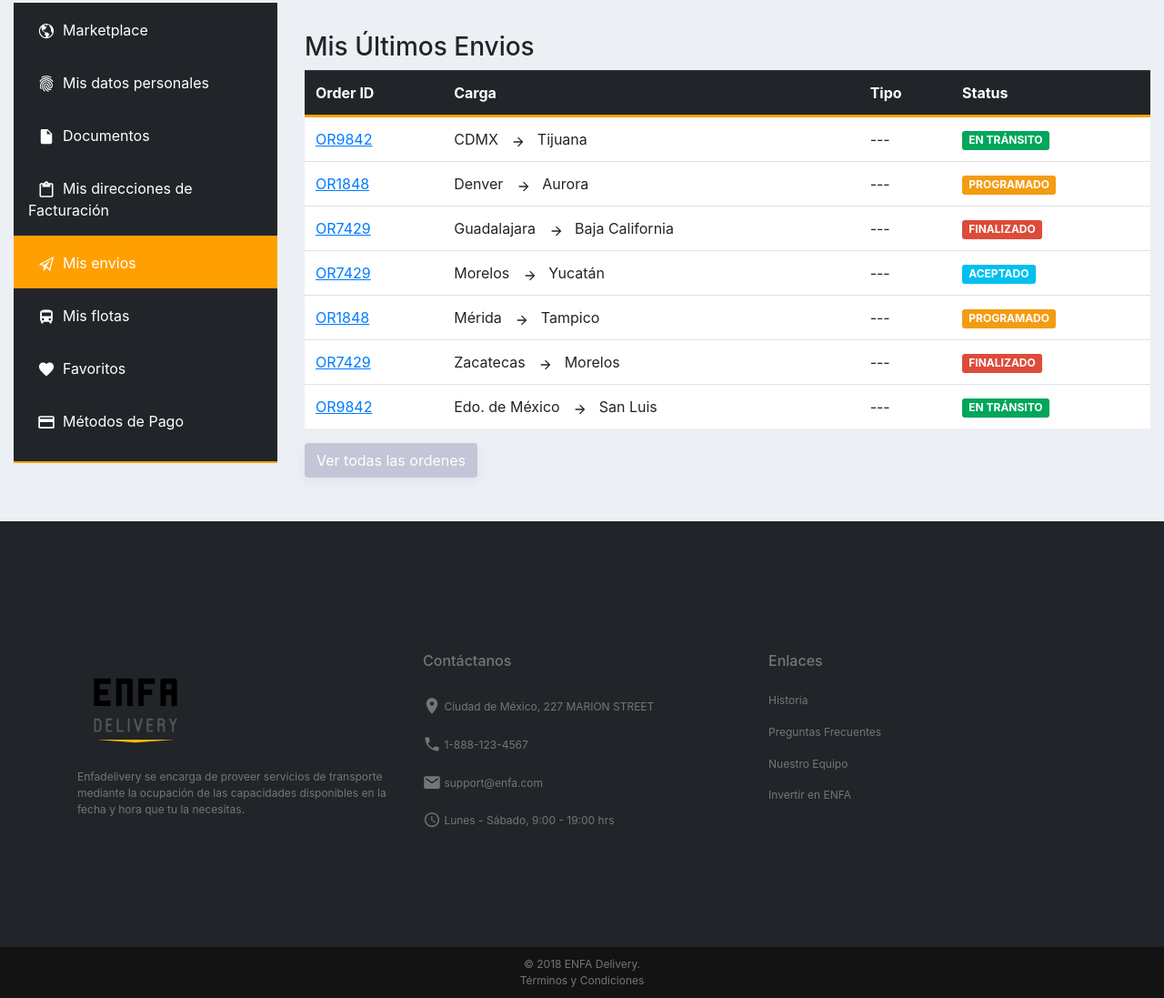
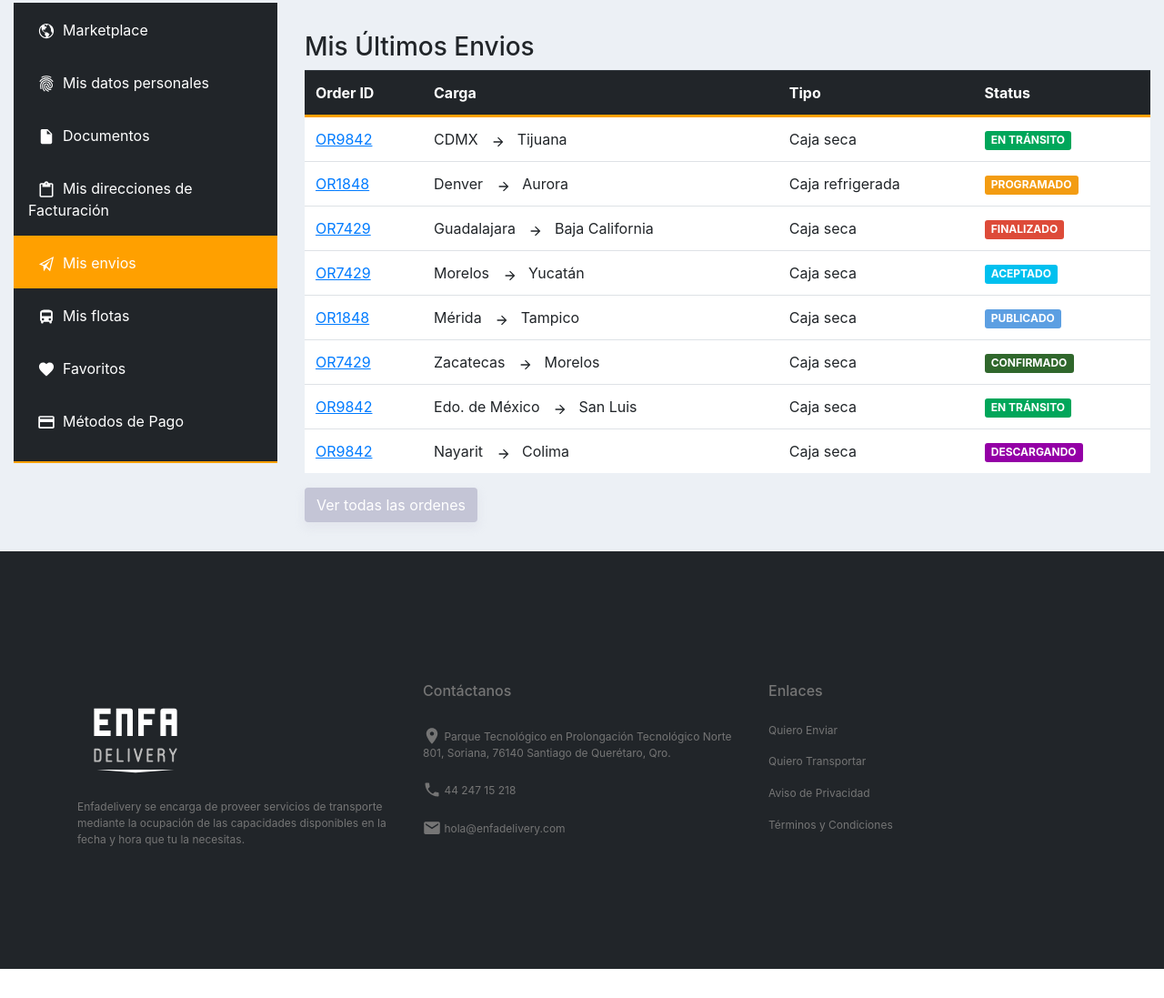
Before and after one commit to ReynadelYolo/enfa, a website built with Parcel: page orders.html in a window 1280 px wide. Shown: the part 101-1198 px from the top of the page at 91% size. After the commit the page ends 1166 px from the top, so only its background shows below. Built offline with nearby package versions, Linux system fonts and the light colour scheme.

Commit message:
Reviews Invision

```diff
--- a/orders.html
+++ b/orders.html
@@ -67,44 +67,50 @@
                       <tr>
                         <td><a href="order-view.html">OR9842</a></td>
                         <td>CDMX <ion-icon name="arrow-forward"></ion-icon> Tijuana</td>
-                        <td>---</td>
+                        <td>Caja seca</td>
                         <td class="order -status"><span class="label label-success">EN TRÁNSITO </span></td>
                       </tr>
                       <tr>
                         <td><a href="#">OR1848</a></td>
                         <td>Denver <ion-icon name="arrow-forward"></ion-icon> Aurora</td>
-                        <td>---</td>
+                        <td>Caja refrigerada</td>
                         <td class="order -status"><span class="label label-warning">PROGRAMADO</span></td>
                       </tr>
                       <tr>
                         <td><a href="#">OR7429</a></td>
                         <td>Guadalajara <ion-icon name="arrow-forward"></ion-icon> Baja California</td>
-                        <td>---</td>
+                        <td>Caja seca</td>
                         <td class="order -status"><span class="label label-danger">FINALIZADO</span></td>
                       </tr>
                       <tr>
                         <td><a href="#">OR7429</a></td>
                         <td>Morelos <ion-icon name="arrow-forward"></ion-icon> Yucatán </td>
-                        <td>---</td>
+                        <td>Caja seca</td>
                         <td class="order -status"><span class="label label-info">ACEPTADO</span></td>
                       </tr>
                       <tr>
                         <td><a href="#">OR1848</a></td>
                         <td>Mérida <ion-icon name="arrow-forward"></ion-icon> Tampico</td>
-                        <td>---</td>
-                        <td class="order -status"><span class="label label-warning">PROGRAMADO</span></td>
+                        <td>Caja seca</td>
+                        <td class="order -status"><span class="label label-publish">PUBLICADO</span></td>
                       </tr>
                       <tr>
                         <td><a href="#">OR7429</a></td>
                         <td>Zacatecas <ion-icon name="arrow-forward"></ion-icon> Morelos</td>
-                        <td>---</td>
-                        <td class="order -status"><span class="label label-danger">finalizado</span></td>
+                        <td>Caja seca</td>
+                        <td class="order -status"><span class="label label-confirm">Confirmado</span></td>
                       </tr>
                       <tr>
                         <td><a href="#">OR9842</a></td>
                         <td>Edo. de México <ion-icon name="arrow-forward"></ion-icon> San Luis</td>
-                        <td>---</td>
+                        <td>Caja seca</td>
                         <td class="order -status"><span class="label label-success">EN TRÁNSITO</span></td>
+                      </tr>
+                      <tr>
+                        <td><a href="#">OR9842</a></td>
+                        <td>Nayarit <ion-icon name="arrow-forward"></ion-icon> Colima</td>
+                        <td>Caja seca</td>
+                        <td class="order -status"><span class="label label-finishing">Descargando</span></td>
                       </tr>
                       </tbody>
                     </table>
@@ -121,16 +127,14 @@
           </section>
         </div>
       </main>
-      <!-- END MAIN -->
-
+    </div>
     <!-- FOOTER -->
-    </div>
     <footer class="container-fluid">
       <div class="container links">
         <section class="row">
           <div class="col-xs-12 col-md-4">
             <a href="marketplace.html">
-              <img class="logo" src="src/images/logo.svg" alt="Enfa">
+              <img class="logo" src="src/images/logo_white.svg" alt="Enfa">
             </a>
             <p>
               Enfadelivery se encarga de proveer servicios de transporte mediante
@@ -139,53 +143,45 @@
             </p>
           </div>
           <div class="col-xs-12 col-md-4">
-            <h6>Contáctanos</h4>
+            <h6>Contáctanos</h6>
             <ul>
               <li>
                 <a href="#">
                   <ion-icon name="pin"></ion-icon>
-                    Ciudad de México, 227 MARION STREET
+                  Parque Tecnológico en Prolongación Tecnológico Norte 801, Soriana, 76140 Santiago de Querétaro, Qro.
                 </a>
               </li>
               <li>
                 <a href="#">
                   <ion-icon name="call"></ion-icon>
-                    1-888-123-4567
+                  44 247 15 218
                 </a>
               </li>
               <li>
                 <a href="#">
                   <ion-icon name="mail"></ion-icon>
-                    support@enfa.com
+                  hola@enfadelivery.com
                 </a>
               </li>
-                <li>
+              <!--<li>
                 <a href="#">
                   <ion-icon name="time"></ion-icon>
                   Lunes - Sábado, 9:00 - 19:00 hrs
                 </a>
-                </li>
+              </li>-->
             </ul>
           </div>
           <div class="col-xs-12 col-md-4">
             <h6>Enlaces</h6>
             <ul>
-              <li><a href="#">Historia</a></li>
-              <li><a href="#">Preguntas Frecuentes</a></li>
-              <li><a href="#">Nuestro Equipo</a></li>
-              <li><a href="#">Invertir en ENFA</a></li>
+              <li><a href="#">Quiero Enviar</a></li>
+              <li><a href="#">Quiero Transportar</a></li>
+              <li><a href="#">Aviso de Privacidad</a></li>
+              <li><a href="#">Términos y Condiciones</a></li>
             </ul>
           </div>
+        </section>
       </div>
-      </section>
-      <section class="copyright">
-        <div class="copy text-center">
-          © 2018 ENFA Delivery.
-        </div>
-        <div class="terms text-center">
-          <a href="#">Términos y Condiciones</a>
-        </div>
-      </section>
     </footer>
     <!-- END FOOTER -->
     <script src="https://unpkg.com/ionicons@4.2.4/dist/ionicons.js"></script>
--- a/src/styles/components/_cards.scss
+++ b/src/styles/components/_cards.scss
@@ -58,3 +58,14 @@
 .bg-yellow, .callout.callout-warning, .alert-warning, .label-warning, .modal-warning .modal-body {
     background-color: #f39c12 !important;
 }
+.bg-blue-light, .label-publish {
+  background-color: #5c9fe2;
+}
+
+.bg-green-dark, .label-confirm {
+  background-color: #30672c;
+}
+
+.bg-purple, .label-finishing {
+  background-color: #9400a6;
+}
--- a/src/styles/pages/_login.scss
+++ b/src/styles/pages/_login.scss
@@ -14,7 +14,7 @@
   }
 
   .form-check-inline {
-    width: 50%;
+    width: 40%;
   }
 
   .-right {
```
Also changed, not shown: edit-fleet.html (+13 -23 lines), fleet.html (+13 -23 lines), index.html (+2 -3 lines), login.html (+2 -2 lines), marketplace.html (+16 -26 lines), order-view.html (+13 -23 lines), profile.html (+13 -23 lines), quoting.html (+15 -28 lines), registrarse.html (+2 -2 lines), src/images/15.jpg (added), src/images/logo_white.svg (added), src/styles/app.css, 1 other file. Lines whose indentation alone changed are shown as unchanged.
